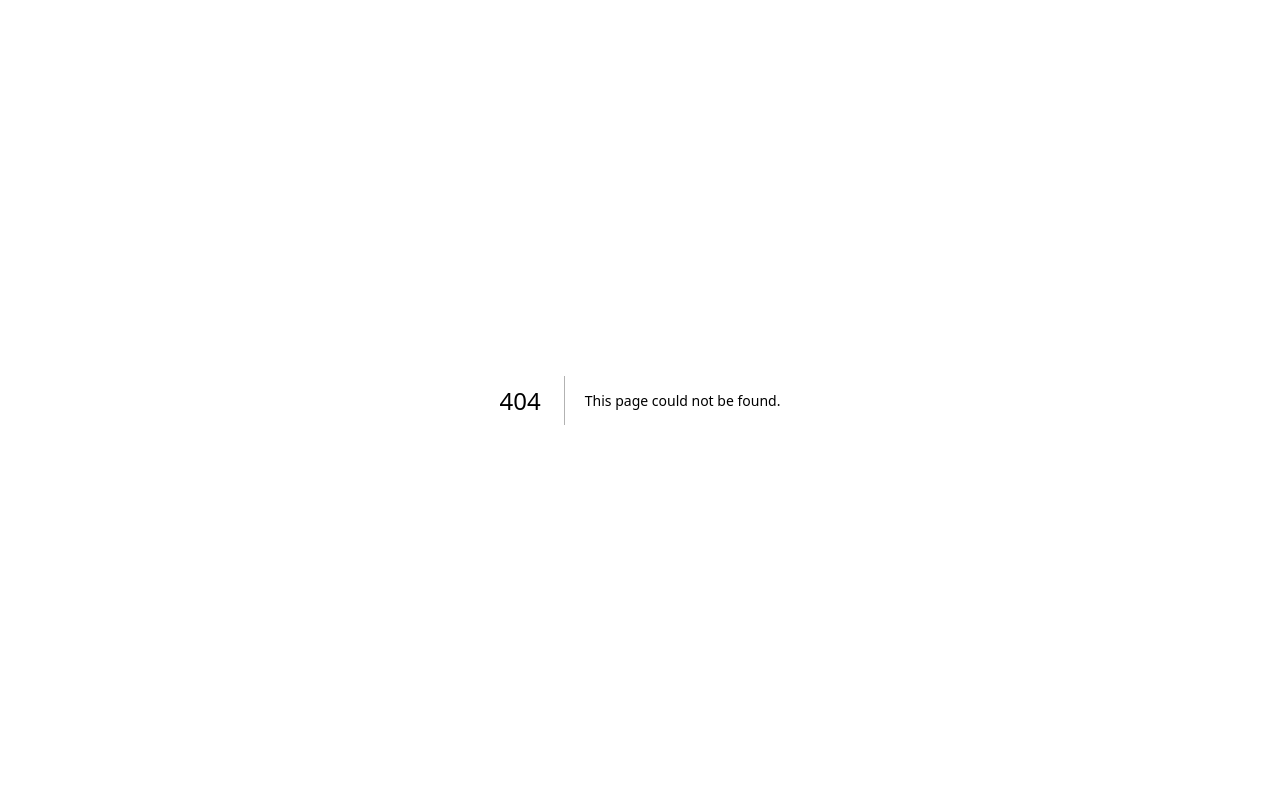
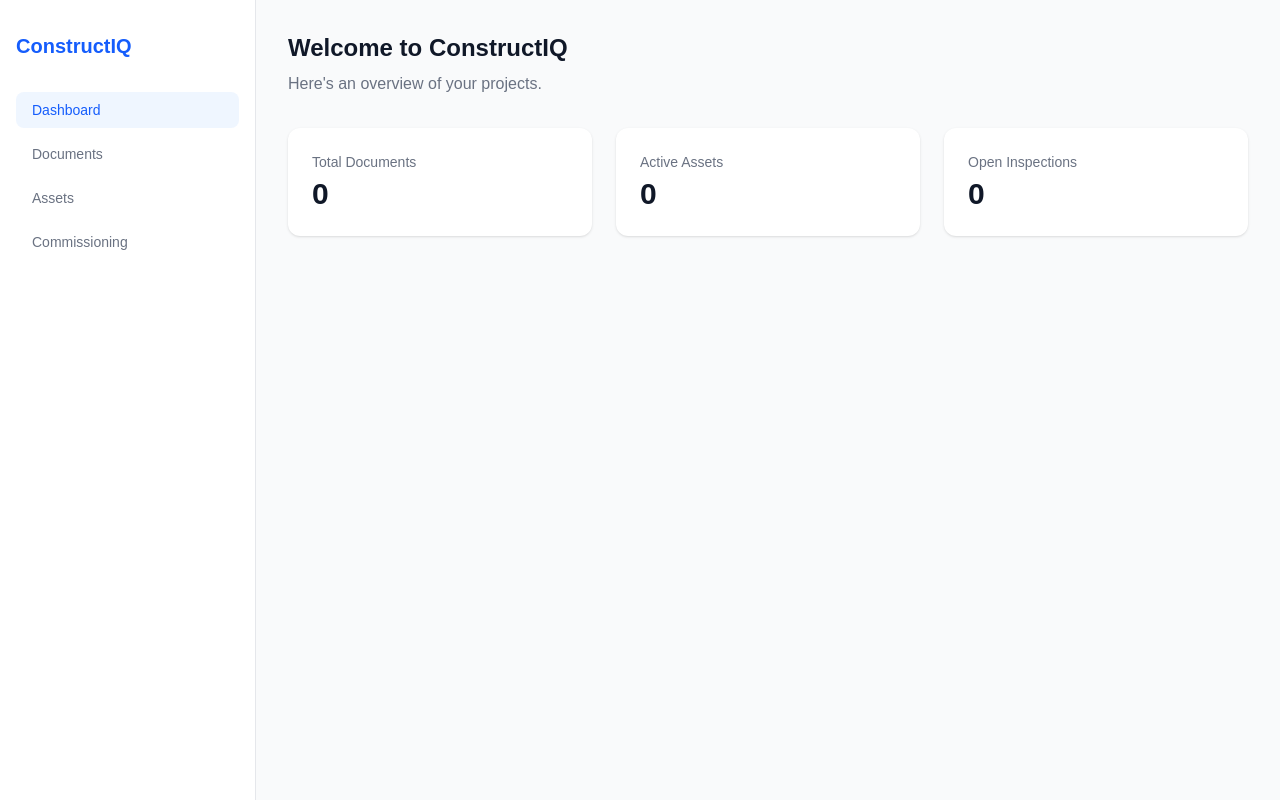
Before and after one commit to Paul-tran/my-saas, a Next.js app: page /dashboard in a window 1280 px wide. Before the commit this address had no page. Built offline with nearby package versions, Linux system fonts and the light colour scheme.

Commit message:
connected Supabase database, documents page reads live data

```diff
--- /dev/null
+++ b/app/components/Sidebar.tsx
@@ -0,0 +1,21 @@
+export default function Sidebar({ active }: { active: string }) {
+  return (
+    <aside className="w-64 bg-white border-r border-gray-200 px-4 py-8">
+      <h1 className="text-xl font-bold text-blue-600 mb-8">ConstructIQ</h1>
+      <nav className="flex flex-col gap-2">
+        <a href="/dashboard" className={`px-4 py-2 rounded-lg text-sm font-medium ${active === "dashboard" ? "bg-blue-50 text-blue-600" : "text-gray-500 hover:bg-gray-50"}`}>
+          Dashboard
+        </a>
+        <a href="/dashboard/documents" className={`px-4 py-2 rounded-lg text-sm font-medium ${active === "documents" ? "bg-blue-50 text-blue-600" : "text-gray-500 hover:bg-gray-50"}`}>
+          Documents
+        </a>
+        <a href="/dashboard/assets" className={`px-4 py-2 rounded-lg text-sm font-medium ${active === "assets" ? "bg-blue-50 text-blue-600" : "text-gray-500 hover:bg-gray-50"}`}>
+          Assets
+        </a>
+        <a href="/dashboard/commissioning" className={`px-4 py-2 rounded-lg text-sm font-medium ${active === "commissioning" ? "bg-blue-50 text-blue-600" : "text-gray-500 hover:bg-gray-50"}`}>
+          Commissioning
+        </a>
+      </nav>
+    </aside>
+  );
+}
--- /dev/null
+++ b/app/dashboard/documents/page.tsx
@@ -0,0 +1,56 @@
+"use client";
+
+import { useEffect, useState } from "react";
+import Sidebar from "../../components/Sidebar";
+import { supabase } from "../../../lib/supabase";
+
+type Document = {
+  id: number;
+  name: string;
+  url: string;
+  uploaded_at: string;
+};
+
+export default function Documents() {
+  const [documents, setDocuments] = useState<Document[]>([]);
+
+  useEffect(() => {
+    async function fetchDocuments() {
+      const { data, error } = await supabase.from("documents").select("*");
+      if (!error && data) setDocuments(data);
+    }
+    fetchDocuments();
+  }, []);
+
+  return (
+    <div className="flex min-h-screen bg-gray-50">
+      <Sidebar active="documents" />
+
+      <main className="flex-1 px-8 py-8">
+        <div className="flex items-center justify-between">
+          <h2 className="text-2xl font-bold text-gray-900">Documents</h2>
+          <button className="bg-blue-600 text-white px-4 py-2 rounded-lg text-sm font-medium">
+            + Upload Document
+          </button>
+        </div>
+
+        {documents.length === 0 ? (
+          <div className="flex flex-col items-center justify-center mt-24 text-center">
+            <p className="text-5xl">📄</p>
+            <h3 className="mt-4 text-lg font-bold text-gray-800">No documents yet</h3>
+            <p className="mt-2 text-gray-500">Upload your first document to get started.</p>
+          </div>
+        ) : (
+          <div className="mt-8 bg-white rounded-xl shadow-sm">
+            {documents.map((doc) => (
+              <div key={doc.id} className="flex items-center justify-between px-6 py-4 border-b border-gray-100">
+                <p className="text-gray-800 font-medium">{doc.name}</p>
+                <p className="text-gray-400 text-sm">{new Date(doc.uploaded_at).toLocaleDateString()}</p>
+              </div>
+            ))}
+          </div>
+        )}
+      </main>
+    </div>
+  );
+}
--- /dev/null
+++ b/app/dashboard/page.tsx
@@ -0,0 +1,33 @@
+import Sidebar from "../components/Sidebar";
+
+export default function Dashboard() {
+  return (
+    <div className="flex min-h-screen bg-gray-50">
+
+      <Sidebar active="dashboard" />
+
+      {/* Main Content */}
+      <main className="flex-1 px-8 py-8">
+        <h2 className="text-2xl font-bold text-gray-900">Welcome to ConstructIQ</h2>
+        <p className="mt-2 text-gray-500">Here's an overview of your projects.</p>
+
+        {/* Stats Row */}
+        <div className="grid grid-cols-3 gap-6 mt-8">
+          <div className="bg-white rounded-xl p-6 shadow-sm">
+            <p className="text-sm text-gray-500">Total Documents</p>
+            <p className="text-3xl font-bold text-gray-900 mt-1">0</p>
+          </div>
+          <div className="bg-white rounded-xl p-6 shadow-sm">
+            <p className="text-sm text-gray-500">Active Assets</p>
+            <p className="text-3xl font-bold text-gray-900 mt-1">0</p>
+          </div>
+          <div className="bg-white rounded-xl p-6 shadow-sm">
+            <p className="text-sm text-gray-500">Open Inspections</p>
+            <p className="text-3xl font-bold text-gray-900 mt-1">0</p>
+          </div>
+        </div>
+      </main>
+
+    </div>
+  );
+}
--- /dev/null
+++ b/lib/supabase.ts
@@ -0,0 +1,6 @@
+import { createClient } from "@supabase/supabase-js";
+
+const supabaseUrl = process.env.NEXT_PUBLIC_SUPABASE_URL!;
+const supabaseAnonKey = process.env.NEXT_PUBLIC_SUPABASE_ANON_KEY!;
+
+export const supabase = createClient(supabaseUrl, supabaseAnonKey);
--- /dev/null
+++ b/middleware.ts
@@ -0,0 +1,21 @@
+import { clerkMiddleware, createRouteMatcher } from "@clerk/nextjs/server";
+
+const isPublicRoute = createRouteMatcher([
+  "/",
+  "/pricing",
+  "/sign-in(.*)",
+  "/sign-up(.*)",
+]);
+
+export default clerkMiddleware(async (auth, request) => {
+  if (!isPublicRoute(request)) {
+    await auth.protect();
+  }
+});
+
+export const config = {
+  matcher: [
+    "/((?!_next|[^?]*\\.(?:html?|css|js(?!on)|jpe?g|webp|png|gif|svg|ttf|woff2?|ico|csv|docx?|xlsx?|zip|webmanifest)).*)",
+    "/(api|trpc)(.*)",
+  ],
+};
--- a/package.json
+++ b/package.json
@@ -10,6 +10,7 @@
   },
   "dependencies": {
     "@clerk/nextjs": "^7.0.4",
+    "@supabase/supabase-js": "^2.99.1",
     "next": "16.1.6",
     "react": "19.2.3",
     "react-dom": "19.2.3"
```
Also changed, not shown: 1 other file (tests, documents, lock files or other folders).
